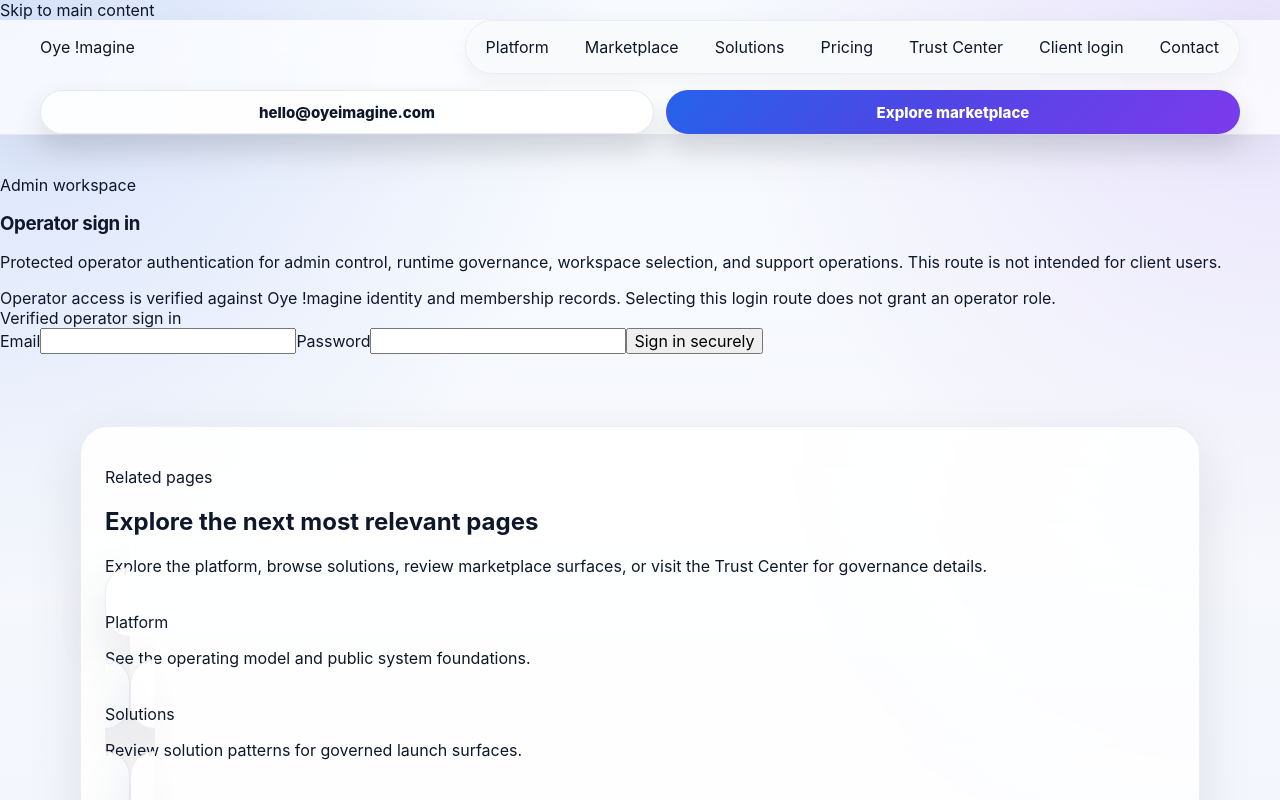
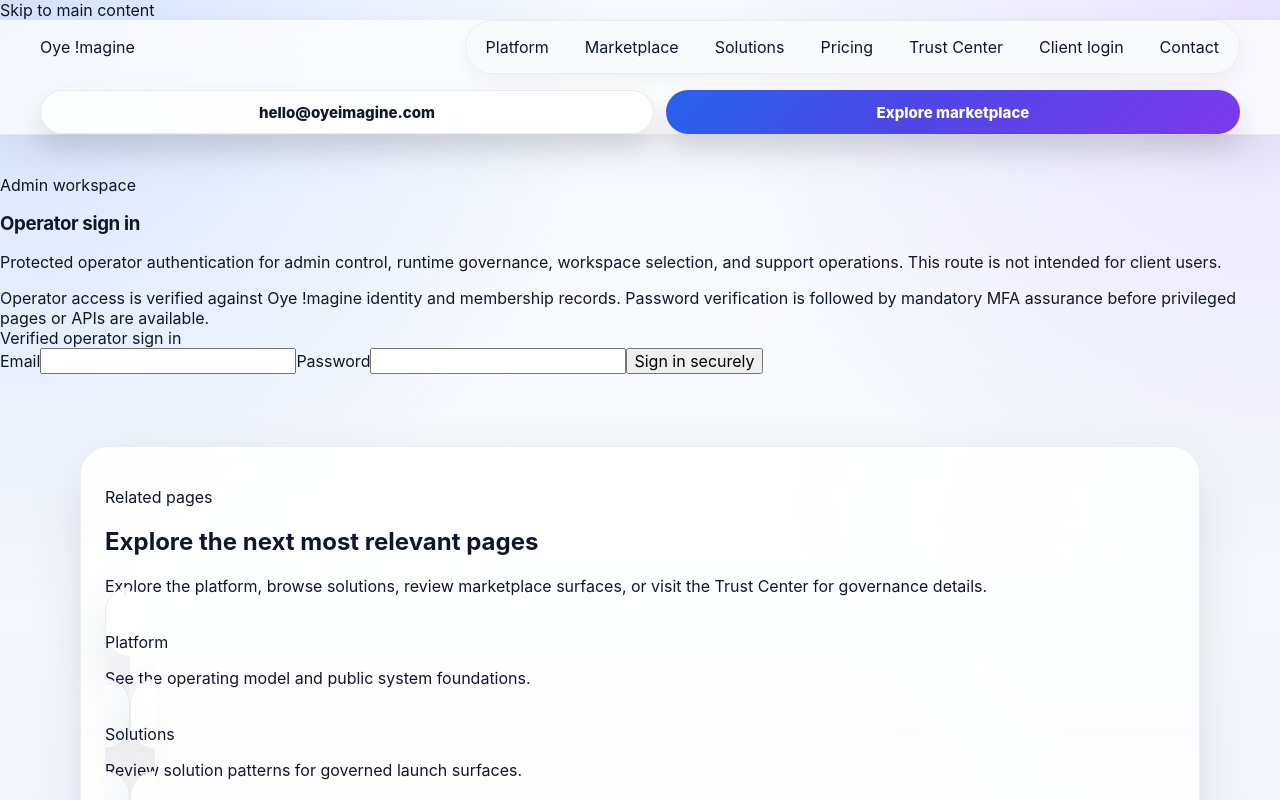
Before and after one commit to arunkumarmanikonda-web/oye-imagine-growth-os-starter, a Next.js app: page /login/admin in a window 1280 px wide. Shown: the top 800 px of the page. Built offline with nearby package versions, Linux system fonts and the light colour scheme; no server answers.

Commit message:
ux: explain privileged MFA requirement on admin sign in

```diff
--- a/src/app/login/admin/page.tsx
+++ b/src/app/login/admin/page.tsx
@@ -13,6 +13,10 @@ function errorMessage(code: string | undefined) {
       return 'The email address or password is incorrect.'
     case 'identity_verification_failed':
       return 'We could not verify this identity. Please try again.'
+    case 'unauthenticated':
+      return 'Your verified session is no longer available. Sign in again.'
+    case 'mfa_required':
+      return 'Privileged access requires a verified second factor.'
     case 'access_control_unavailable':
       return 'Access control is temporarily unavailable. No access has been granted.'
     case 'access_denied':
@@ -43,7 +47,7 @@ export default async function AdminLoginPage({ searchParams }: AdminLoginPagePro
           <h1 className="mt-4 text-4xl font-semibold">{experience.title}</h1>
           <p className="mt-4 max-w-2xl text-base leading-8 text-slate-300">{experience.body}</p>
           <div className="mt-8 rounded-[1.5rem] border border-white/10 bg-black/20 p-5 text-sm leading-7 text-slate-300">
-            Operator access is verified against Oye !magine identity and membership records. Selecting this login route does not grant an operator role.
+            Operator access is verified against Oye !magine identity and membership records. Password verification is followed by mandatory MFA assurance before privileged pages or APIs are available.
           </div>
         </article>
 
```
